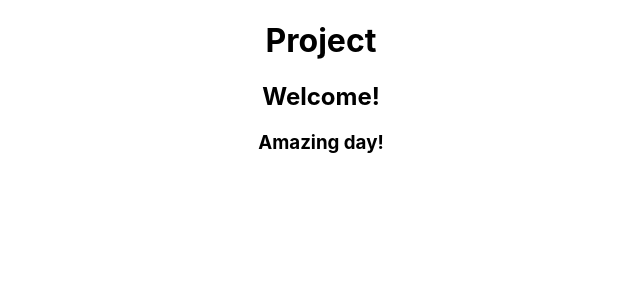
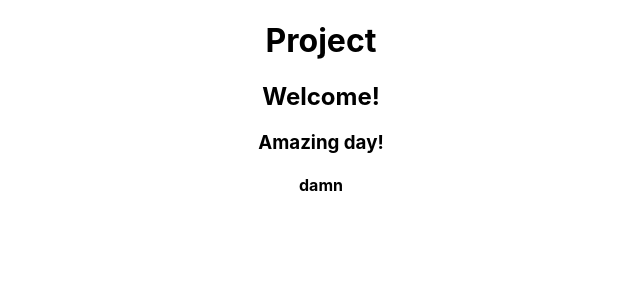
Before and after one commit to sorisk3-git/little-lemon, a React (Create React App) app: page / in a window 1280 px wide. Shown: the top 300 px of the page, without its empty margins (319-959 px from the left). Built offline with nearby package versions, Linux system fonts and the light colour scheme.

Commit message:
test one more time

```diff
--- a/src/App.js
+++ b/src/App.js
@@ -6,6 +6,7 @@ function App() {
      <h1>Project</h1>
      <h2>Welcome!</h2>
      <h3>Amazing day!</h3>
+     <h4>damn</h4>
     </div>
   );
 }
```
